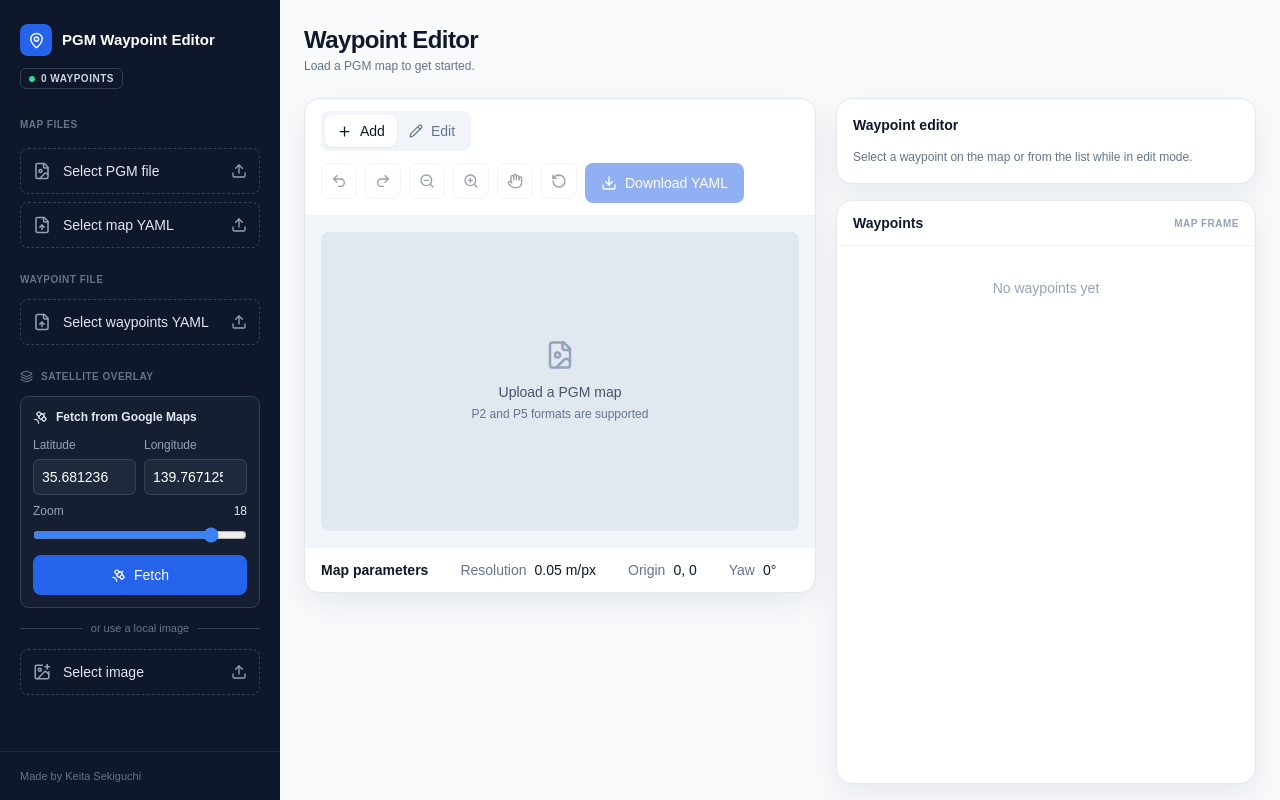
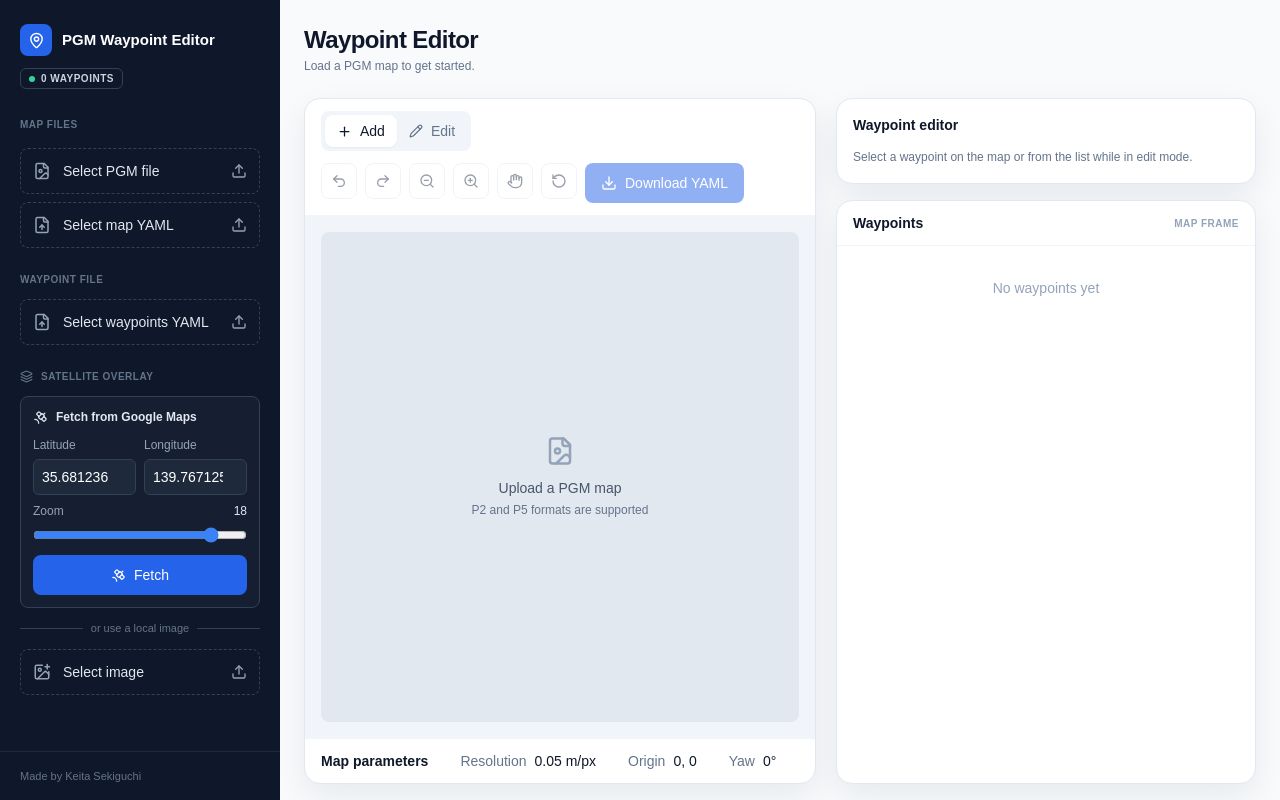
Before and after one commit to amuratakamitamu/pgm_waypoint_editor, a Next.js app: page / in a window 1280 px wide. Built offline with nearby package versions, Linux system fonts and the light colour scheme.

Commit message:
地図エリアを縦いっぱいに広げ，地図を縦横どちらにも収まるように表示した (#11)

```diff
--- a/app/page.tsx
+++ b/app/page.tsx
@@ -592,7 +592,7 @@ export default function Home() {
         </header>
         <div className="grid min-h-0 w-full flex-1 grid-cols-[minmax(0,1fr)_420px] gap-5 overflow-hidden px-6 py-4">
           <section className="min-w-0 min-h-0">
-            <Card className="overflow-hidden">
+            <Card className="flex h-full flex-col overflow-hidden">
               <div className="flex flex-wrap items-center justify-between gap-3 border-b border-slate-100 px-4 py-3">
                 <div className="flex flex-wrap gap-2">
                   <div className="flex rounded-lg bg-slate-100 p-1">
@@ -685,7 +685,9 @@ export default function Home() {
                 </div>
               </div>
               <div
-                className="relative bg-slate-100 p-4"
+                className="relative grid min-h-0 flex-1 place-items-center bg-slate-100 p-4"
+                // Size container so the map can fit both width and height (cqw / cqh).
+                style={{ containerType: "size" }}
                 onDragOver={(event) => {
                   if (!event.dataTransfer.types.includes("Files")) return;
                   event.preventDefault();
@@ -703,13 +705,15 @@ export default function Home() {
                   </div>
                 )}
                 <div
-                  className="relative mx-auto max-w-full overflow-hidden rounded-lg bg-slate-200"
-                  style={{
-                    aspectRatio: previewAspectRatio,
-                    width: mapCanvas
-                      ? `min(100%, 960px, ${65 * previewAspectRatio}vh)`
-                      : "100%",
-                  }}
+                  className="relative overflow-hidden rounded-lg bg-slate-200"
+                  style={
+                    mapCanvas
+                      ? {
+                          aspectRatio: previewAspectRatio,
+                          width: `min(100cqw, ${100 * previewAspectRatio}cqh)`,
+                        }
+                      : { width: "100%", height: "100%" }
+                  }
                 >
                   <canvas
                     ref={canvasRef}
```
